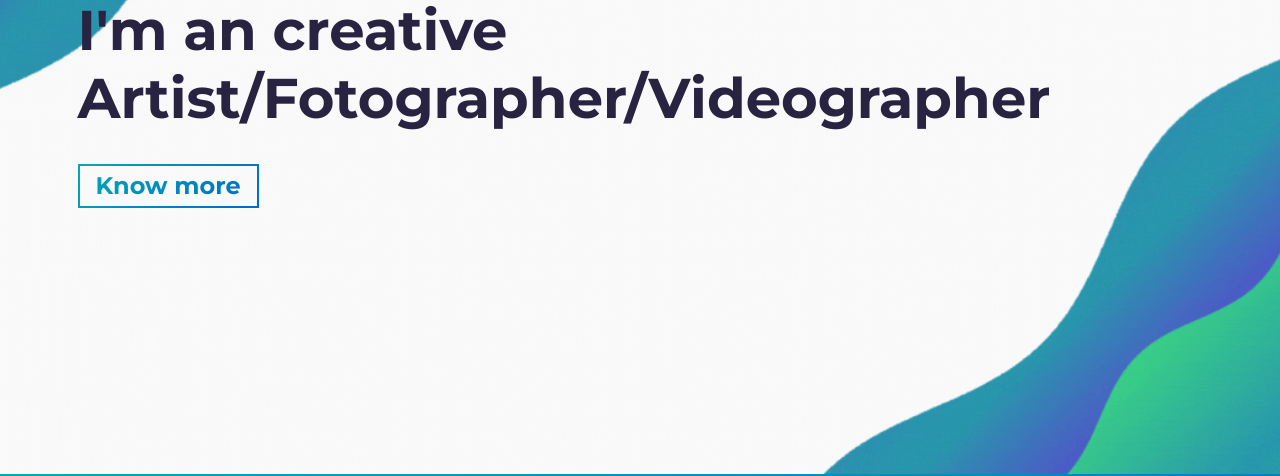
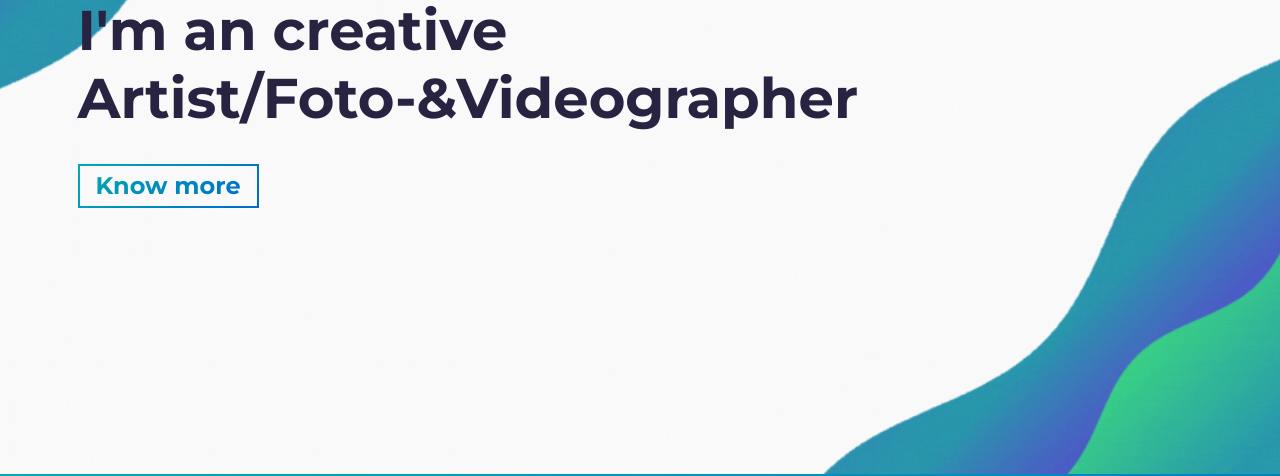
Before and after one commit to SheLearningCode/kristina-maksimovic, a website built with Parcel: page src/index.html in a window 1280 px wide. Shown: the part 326-802 px from the top of the page. Built offline with nearby package versions, Linux system fonts and the light colour scheme.

Commit message:
changed text in aboutme section

```diff
--- a/src/index.html
+++ b/src/index.html
@@ -48,7 +48,9 @@
         <h1 class="hero-title load-hidden">
           Hi, my name is <span class="text-color-main">Kristina Maksimovic</span>
           <br />
-          I'm an creative Artist/Fotographer/Videographer
+          I'm an creative
+          <br />
+          Artist/Foto-&Videographer
         </h1>
         <p class="hero-cta load-hidden">
           <a rel="noreferrer" class="cta-btn cta-btn--hero" href="#about"
```
